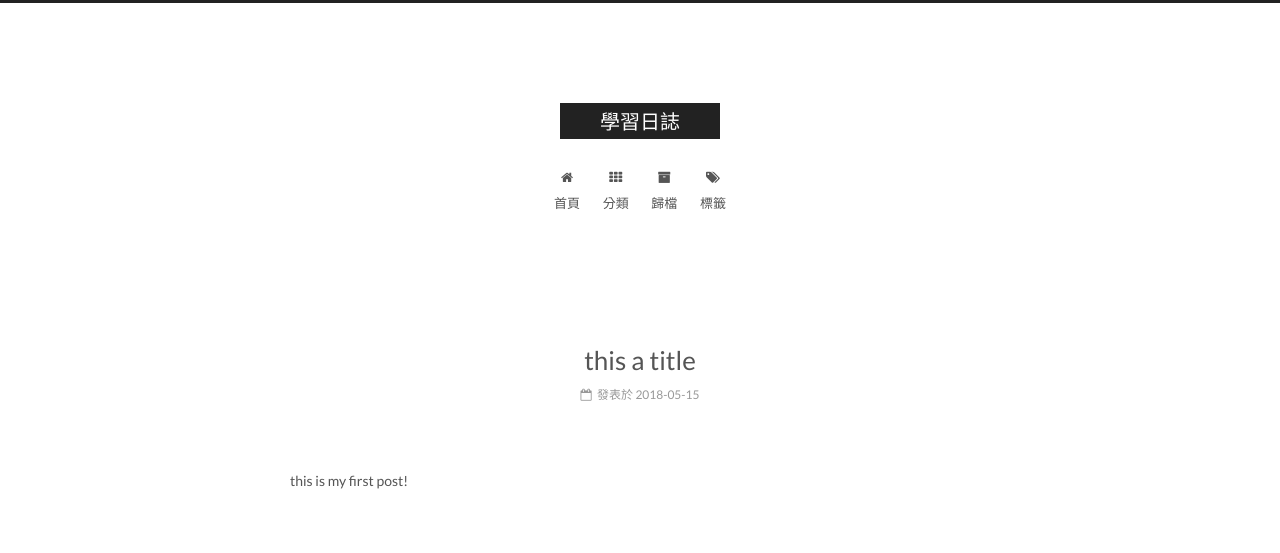
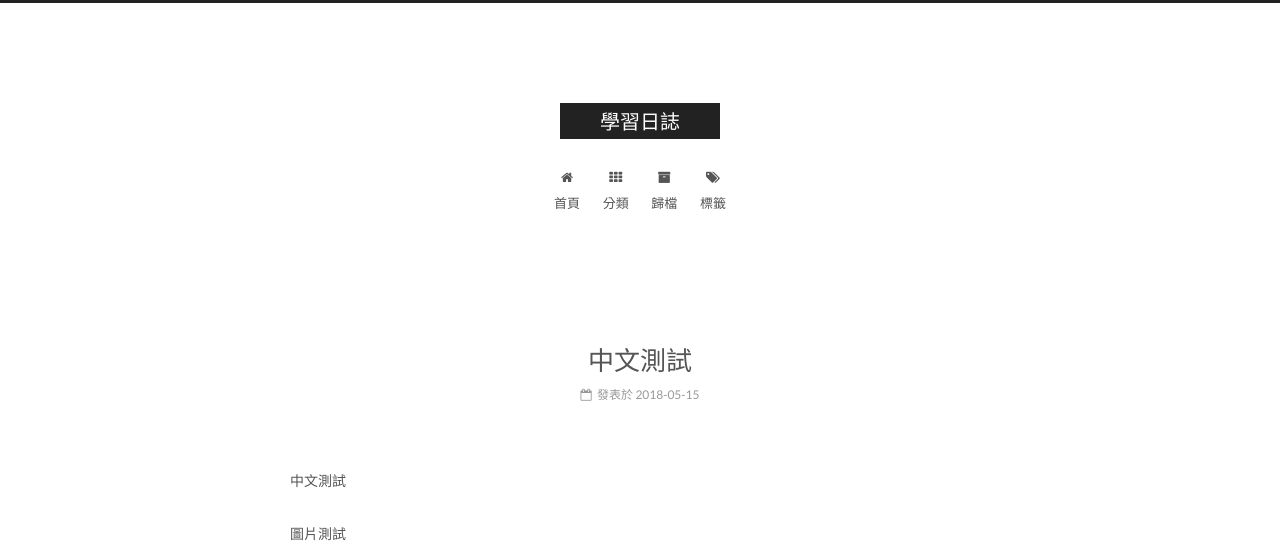
Before and after one commit to ntp945812/jekyll-site, a Jekyll site: the page built from _posts/2018-05-15-test.md, in a window 1280 px wide. Shown: the top 553 px of the page. Built offline with Jekyll 4.4.1, drawn with Linux system fonts in a browser that asks for light colours; some of the changed text lies outside the part shown; grey boxes are pictures that could not be loaded.

Commit message:
add a test post

````diff
--- a/_posts/2018-05-15-test.md
+++ b/_posts/2018-05-15-test.md
@@ -1,6 +1,25 @@
 ---
-title: this a title
+title: 中文測試
 data: 2018-05-15
 ---
 
-this is my first post!
+中文測試
+
+圖片測試
+
+![](/images/test.jpg)
+
+程式測試
+
+```javascript
+constructor( begin, end, level, angle )
+    {
+        this.level = level;
+        this.begin = begin;
+        this.end = end;
+        this.angle = angle;
+        this.dir = p5.Vector.sub( end, begin );
+        this.done = false;
+
+    }
+```
````
